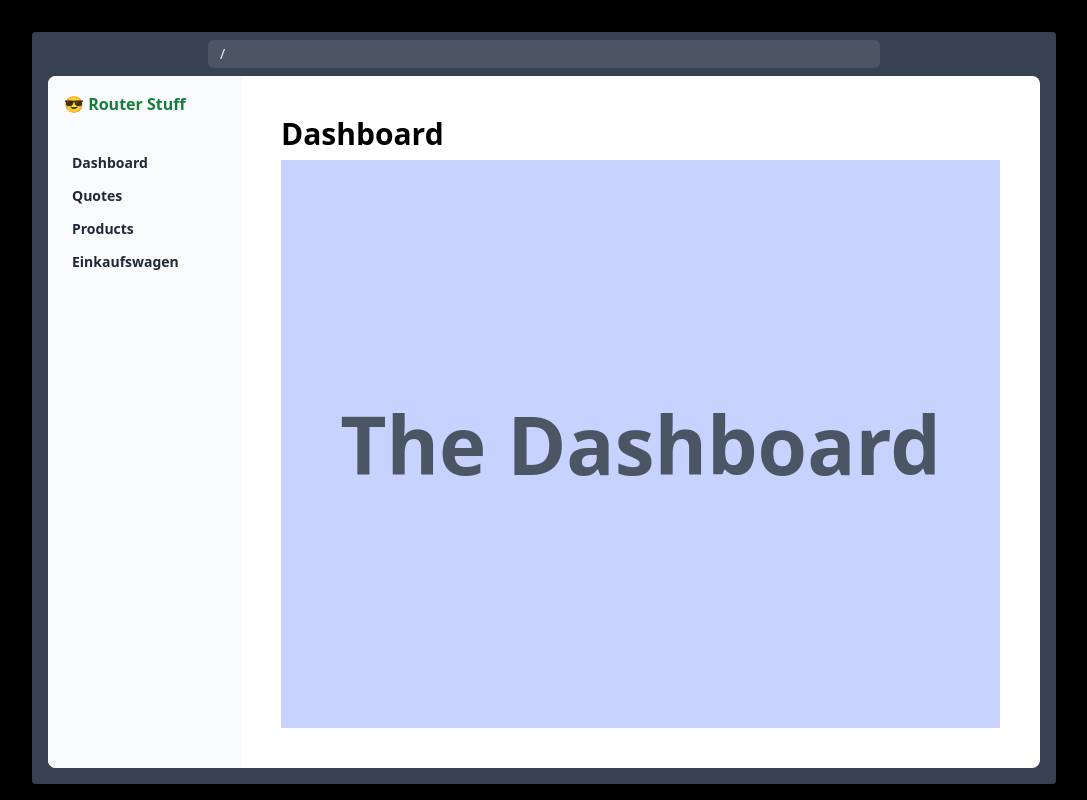
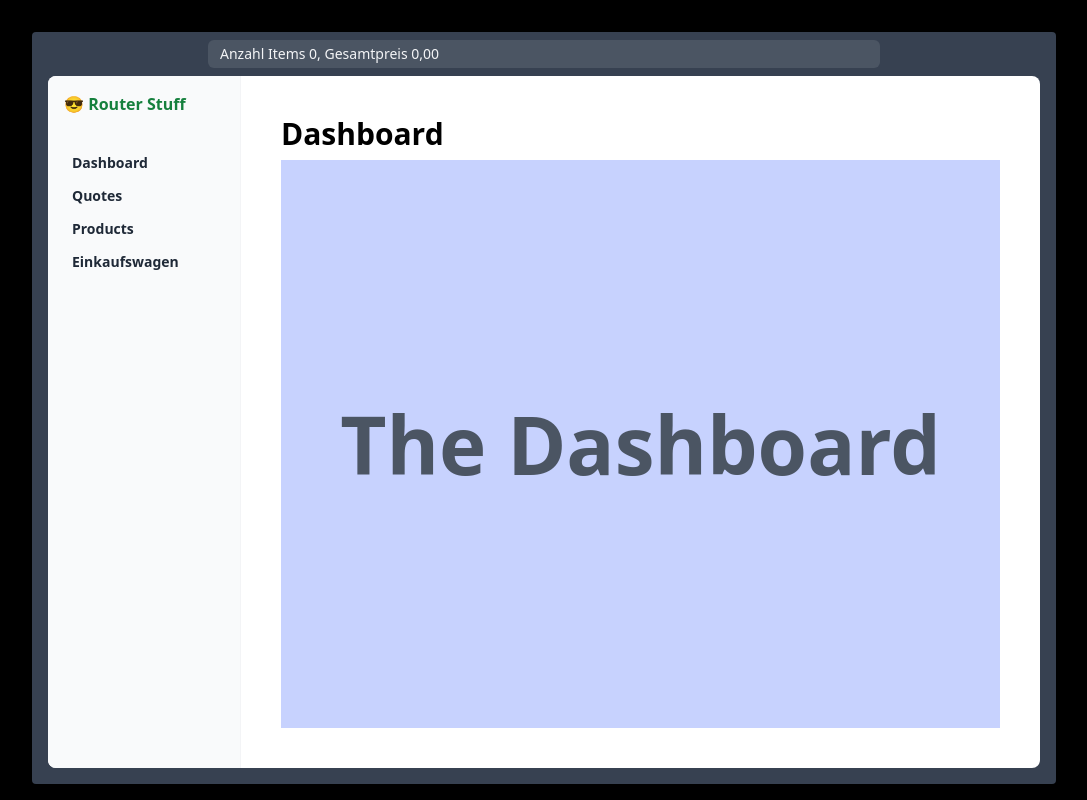
Before and after one commit to srutz/reactempty, a React (Vite) app: page / in a window 1280 px wide. Shown: the whole page, without its empty margins (96-1183 px from the left). Built offline with nearby package versions, Linux system fonts and the light colour scheme; what tailwindcss-motion would draw is missing.

Commit message:
showing shopping cart

```diff
--- a/src/App.tsx
+++ b/src/App.tsx
@@ -2,6 +2,8 @@ import { ComponentProps, ReactNode, useEffect, useRef } from "react"
 import { createBrowserRouter, Outlet, RouterProvider, useLoaderData, useLocation, useNavigate, useNavigation, useRouteError } from "react-router-dom";
 import { loadProducts, ProductsPage } from "./ProductsPage";
 import { CartPanel } from "./CartPanel";
+import { useSelector } from "react-redux";
+import { RootState } from "./Store";
 
 
 type QuoteType = { id: number; quote: string; author: string }
@@ -181,11 +183,23 @@ export function Pagination({ total, skip, next, prev }: { total: number; skip: n
 }
 
 export function Titlebar({ children }: { children: ReactNode }) {
+    const items = useSelector((state: RootState) => state.shoppingCart.items)
+    let totalCount = 0
+    for (const item of items) totalCount += item.count
+    let totalPrice = 0
+    for (const item of items) totalPrice += item.count * item.product.price
+
     return (
         <div className="flex w-2/3 items-center rounded-md bg-gray-600 text-gray-100 text-sm px-3 py-1">
-            {children}
+            Anzahl Items {totalCount}, Gesamtpreis {formatNumberGerman(totalPrice)}
         </div>
     )
+}
+
+function formatNumberGerman(n: number) {
+    return new Intl.NumberFormat('de-DE', {
+        minimumFractionDigits: 2, maximumFractionDigits: 2
+    }).format(n)
 }
 
 export function Modal({ show, title, onClose, children }: {
--- a/src/CartPanel.tsx
+++ b/src/CartPanel.tsx
@@ -1,11 +1,10 @@
-import { useSelector } from "react-redux";
+import { useDispatch, useSelector } from "react-redux";
 import { RootState } from "./Store";
-import { ShoppingCartItem } from "./ShoppingCart";
+import { changeProduct, ShoppingCartItem } from "./ShoppingCart";
 
 export function CartPanel() {
-
+    // reaktive liste from Shopping-Cart Einträgen
     const items = useSelector((state: RootState) => state.shoppingCart.items)
-
     return (
         <div className="flex-1 mt-8 w-full flex flex-col gap-2 items-center">
             {items.map((item) => (
@@ -15,13 +14,20 @@ export function CartPanel() {
 }
 
 function CartRow({ item }: { item: ShoppingCartItem }) {
+    const dispatch = useDispatch()
+    const handleRemove = () => {
+        // ändere den ShoppingCart
+        dispatch(changeProduct({ product: item.product, delta: -1}))
+    }
     return (
-        <div className="flex flex-row gap-2 items-center border-b border-gray-300 p-4 mb-2">
+        <div className="w-[80%] flex flex-row gap-2 items-center border-b border-gray-300 p-4 mb-2">
             <div className="shrink-0 bg-gray-200 rounded-lg p-4 shadow-xl border border-gray-100 flex flex-col justify-center ">
                 <img src={item.product.thumbnail} className="w-[40px] h-[40px] motion-preset-expand bg-contain"></img>
             </div>
             <div>{item.count}x</div>
             <div>{item.product.title}</div>
+            <div className="grow"></div>
+            <button className="smallbutton" onClick={handleRemove}>Remove from Cart</button>
         </div>
     )
 }
```
